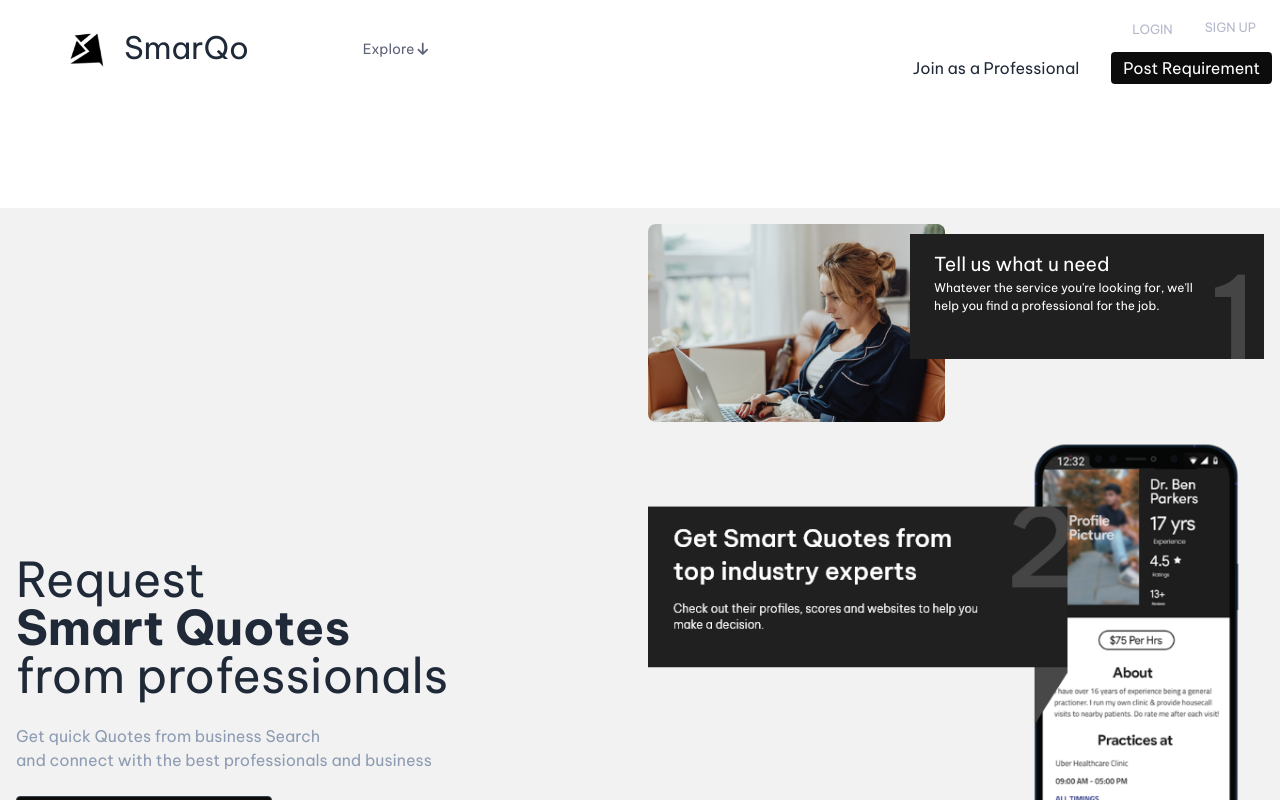
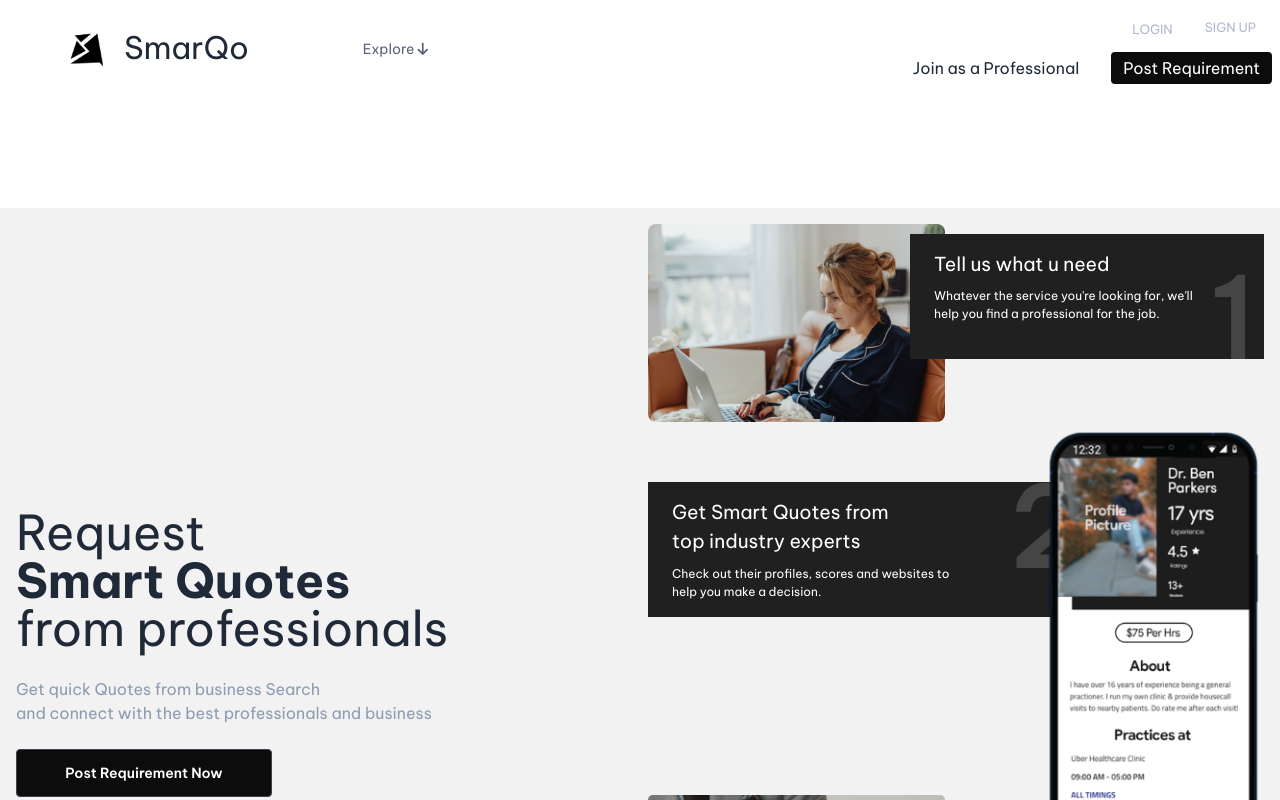
Before and after one commit to AbdurrahmanTalha/SmarQo-client, a React (Create React App) app: page / in a window 1280 px wide. Built offline with nearby package versions, Linux system fonts and the light colour scheme.

Commit message:
home page almost done

```diff
--- a/src/Components/Home/Hero.js
+++ b/src/Components/Home/Hero.js
@@ -9,14 +9,14 @@ const Hero = () => {
     return (
         <div class="hero min-h-screen">
             <div class="hero-content grid lg:grid-cols-2 sm:grid-cols-1">
-                <div className="flex flex-col">
+                <div className="flex flex-col items-center justify-center">
                     <div className='flex'>
                         <img src={Girl} alt="" />
                         <div className='bg-[#202020] py-4 px-6 h-[100%] mt-[10px]
                         ml-[-35px] flex'>
                             <div>
                                 <h2 className='text-[1.2rem] text-[#FFFFFF]'>Tell us what u need</h2>
-                                <p className='text-[12px] text-[#FFFFFF]'>Whatever the service you're looking for, we'll help you find a professional for the job.</p>
+                                <p className='text-[12px] pt-2 text-[#FFFFFF]'>Whatever the service you're looking for, we'll help you find a professional for the job.</p>
                             </div>
                             <div className="overflow-hidden w-1/5 mb-[-60px] mr-[-5px]">
                                 <div className="text-[114px] text-[#454545] w-[100% font-semibold mt-[-18px]">1</div>
@@ -24,17 +24,47 @@ const Hero = () => {
                         </div>
                     </div>
 
-                    <img src={home2} alt="" />
+                    <div className='flex flex-row-reverse'>
+                        <div>
+                            <img className='' src={Phone} alt="" />
+                        </div>
+                        <div className='bg-[#202020] w-[446px] h-[100%] mt-[60px] mr-[-38px]  py-4 px-6 '>
+                            <div className='flex mr-[-30px] justify-between'>
+                            <h2 className='text-[1.2rem] text-[#FFFFFF]'>Get Smart Quotes from <br/> top industry experts</h2>
+                            <h2 className='text-[114px] text-[#454545] w-[100% font-semibold mt-[-57px] mb-[-55px]'>2</h2>
+                            </div>
+                            <p className='text-[12px] text-[#FFFFFF] pt-2 w-[284px]'>Check out their profiles, scores and websites to help you
+                                make a decision.</p>
+                        </div>
+
+                    </div>
+
+                    {/* <div className="hero-phone relative">
+                        <div className="z-10 w-full">
+                            <img className="w-full" src={Phone} alt="" />
+                        </div>
+                        <div className="bg-[#202020] h-[171px] w-100 absolute ml-[-165px] overflow-y-hidden  z-50 mt-[-336px]  py-4 px-6  text-white ">
+                            <h2 className="text-[1.2rem] ">Get Smart Quotes from
+                                <br></br>top industry experts</h2>
+                            <p className="text-xs">Check out their profiles, scores and websites to help you
+                                <br></br> make a decision.</p>
+                            <div className="flex justify-end items-start mt-[-146px] ml-[53px] overflow-y-hidden">
+                                <p className="text-[#707070] text-[114px]">2</p>
+                            </div>
+                        </div>
+                    </div> */}
+
+                    {/* <img src={home2} alt="" /> */}
                     {/* <img src={home3} alt="" /> */}
 
-                    <div className='flex'>
+                    <div className='flex mt-[-70px]'>
                         <img src={Man} alt="" />
                         <div className='bg-[#202020] py-4 px-6 h-[100%] mt-[130px]
                         ml-[-35px] flex'>
                             <div>
                                 <h2 className='text-[1.2rem] text-[#FFFFFF]'>Hire the best professional
                                 </h2>
-                                <p className='text-[12px] text-[#FFFFFF]'>find the best ones for what you need & Connect!</p>
+                                <p className='text-[12px] pt-2 text-[#FFFFFF]'>find the best ones for what you need & Connect!</p>
                             </div>
                             <div className="overflow-hidden w-[32%] mr-[-48px] mb-[-60px]">
                                 <div className="text-[114px] text-[#454545] w-[100% font-semibold mt-[-26px]">3</div>
```
Also changed, not shown: src/images and icons/phone.png.
